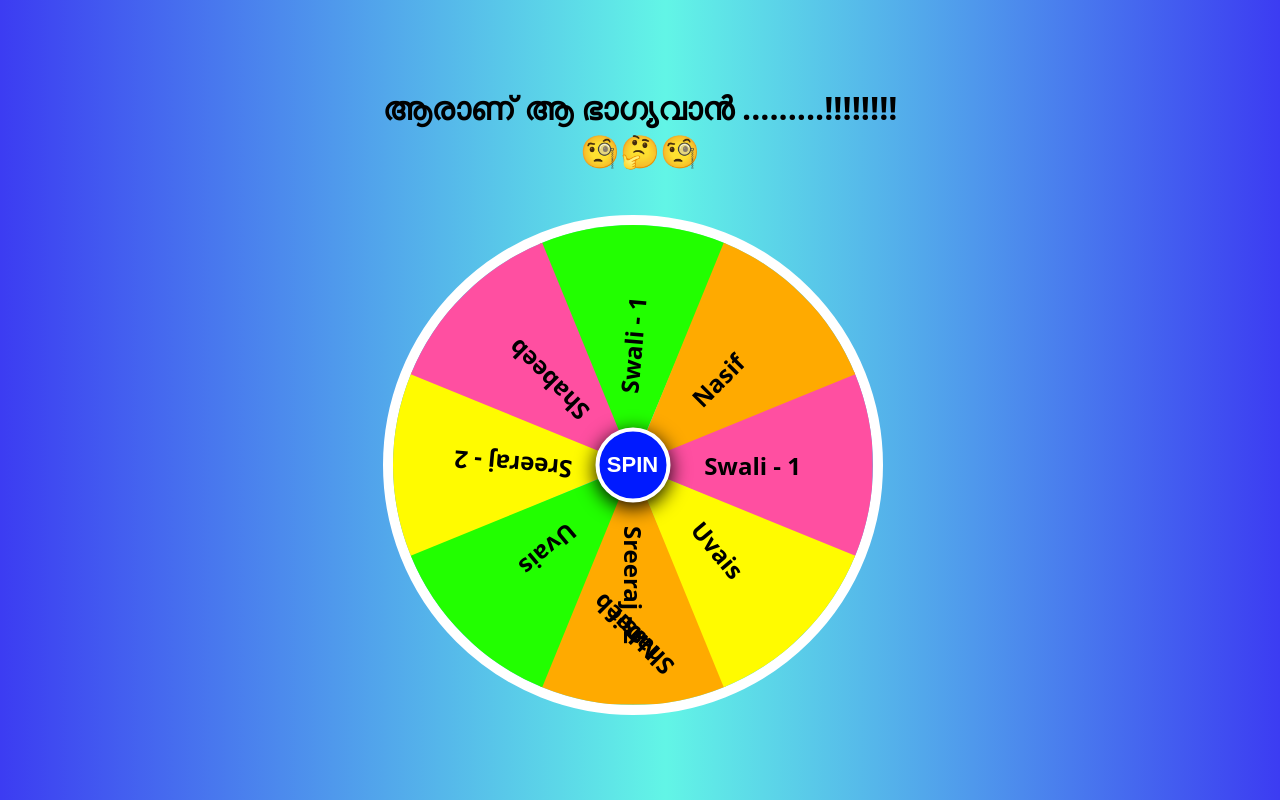
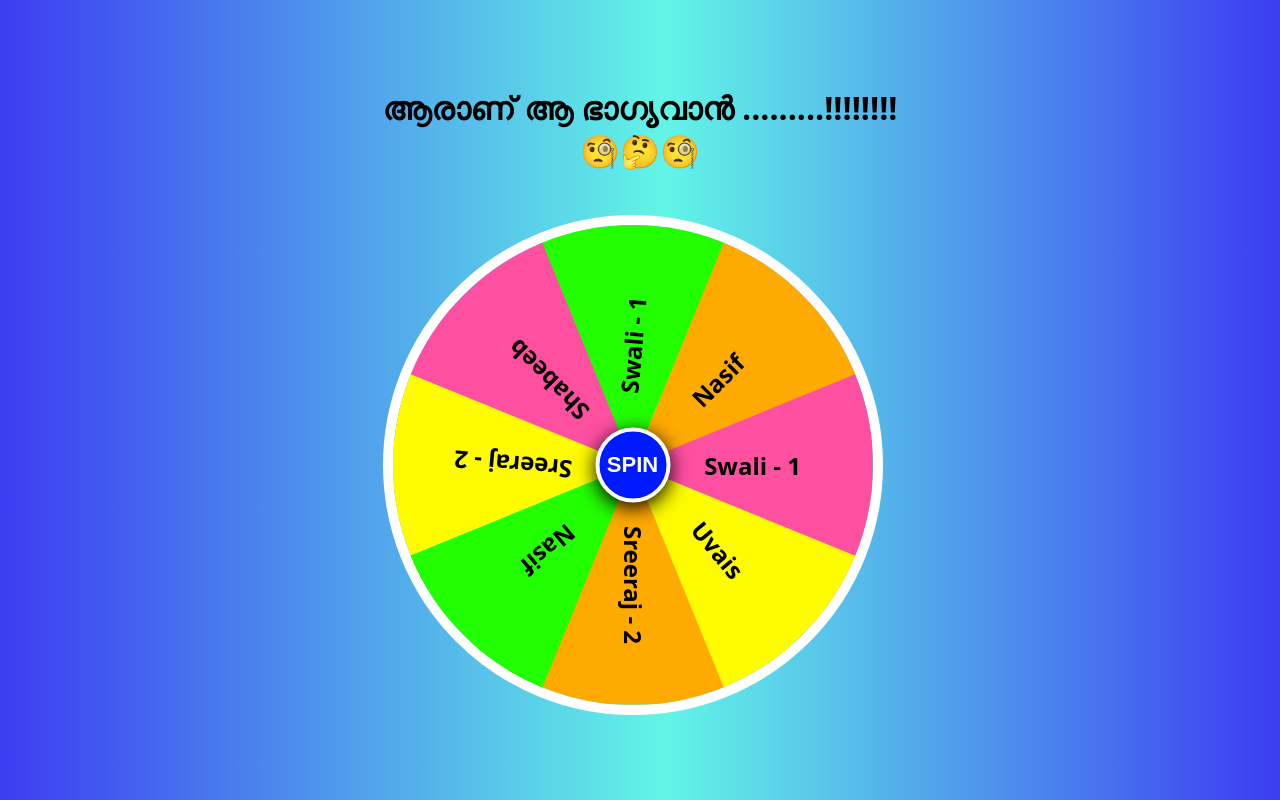
Before and after one commit to Sreeraj-palat/spinning_wheel, a plain HTML site: page index.html in a window 1280 px wide. Drawn offline with Linux system fonts and the light colour scheme.

Commit message:
Update index.html

```diff
--- a/index.html
+++ b/index.html
@@ -23,8 +23,8 @@
 				<span class="span2"><b>Shabeeb</b></span>
 				<span class="span3"><b>Nasif</b></span>
 				<span class="span4"><b>Uvais</b></span>
-				<span class="span5"><b>Shabeeb</b></span>
-				<span class="span6"><b>Nasif</b></span>
+				<span class="span4"><b>Shabeeb</b></span>
+				<span class="span4"><b>Nasif</b></span>
 
 			</div>
 		</div>
```
